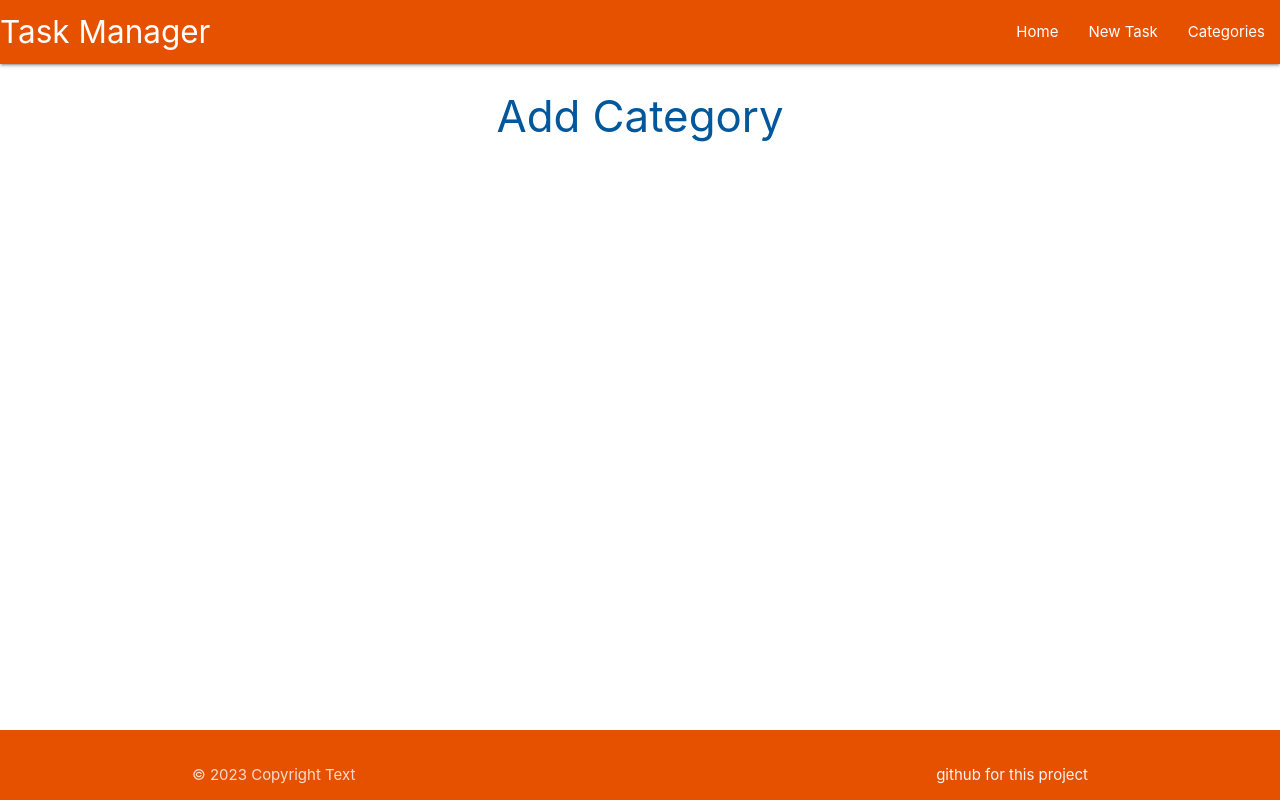
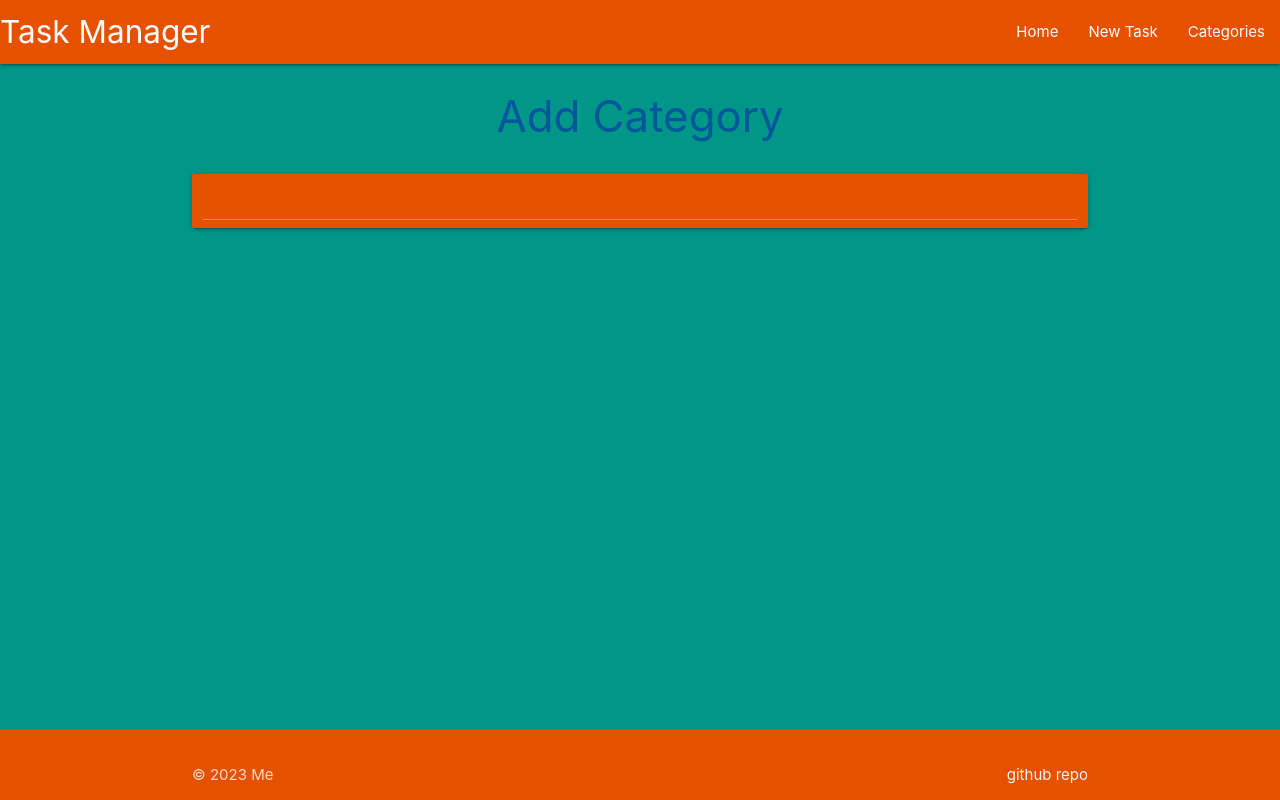
Before and after one commit to doctorandrewbrown/psql-walkthrough, a Flask app: page /add_category in a window 1280 px wide. Run offline with Flask 3, Linux system fonts and the light colour scheme.

Commit message:
add pages for categories and add_category

```diff
--- a/taskmanager/templates/add_category.html
+++ b/taskmanager/templates/add_category.html
@@ -2,4 +2,15 @@
 
 {% block content %}
 <h3 class="light-blue-text text-darken-4 center-align">Add Category</h3>
+
+<div class="row">
+    <form class="col s12">
+      <div class="row">
+        <div class="input-field col s12 card light-blue-text text-darken-4 orange darken-4">
+          <input id="first_name" type="text" class="validate white-text">
+          <label for="first_name"></label>
+        </div>
+      </div>
+    </form>
+  </div>
 {% endblock %}
--- a/taskmanager/templates/base.html
+++ b/taskmanager/templates/base.html
@@ -9,7 +9,7 @@
     <link rel="stylesheet" href="{{url_for('static', filename='css/style.css')}}">
     <title>Task Manager</title>
 </head>
-<body>
+<body class="teal">
 
     <header>
         <!--main navigation-->
@@ -43,8 +43,8 @@
     <footer class="page-footer orange darken-4">
         <div class="footer-copyright orange darken-4">
           <div class="container">
-          © 2023 Copyright Text
-          <a class="grey-text text-lighten-4 right" href="https://github.com/doctorandrewbrown/psql-walkthrough/tree/main">github for this project</a>
+          © 2023 Me
+          <a class="grey-text text-lighten-4 right" href="https://github.com/doctorandrewbrown/psql-walkthrough/tree/main">github repo</a>
           </div>
         </div>
     </footer>
--- a/taskmanager/templates/categories.html
+++ b/taskmanager/templates/categories.html
@@ -5,7 +5,7 @@
 
 <div class="row">
     <div class="col s12 center-align">
-        <a href="{{url_for('add_category')}}" class="btn-large orange darken-4">Add Category</a>
+        <a href="{{url_for('add_category')}}" class="btn-floating btn-large orange darken-4"><i class="fas fa-plus"></i></a>
     </div>
 </div>
 {% endblock %}
```
